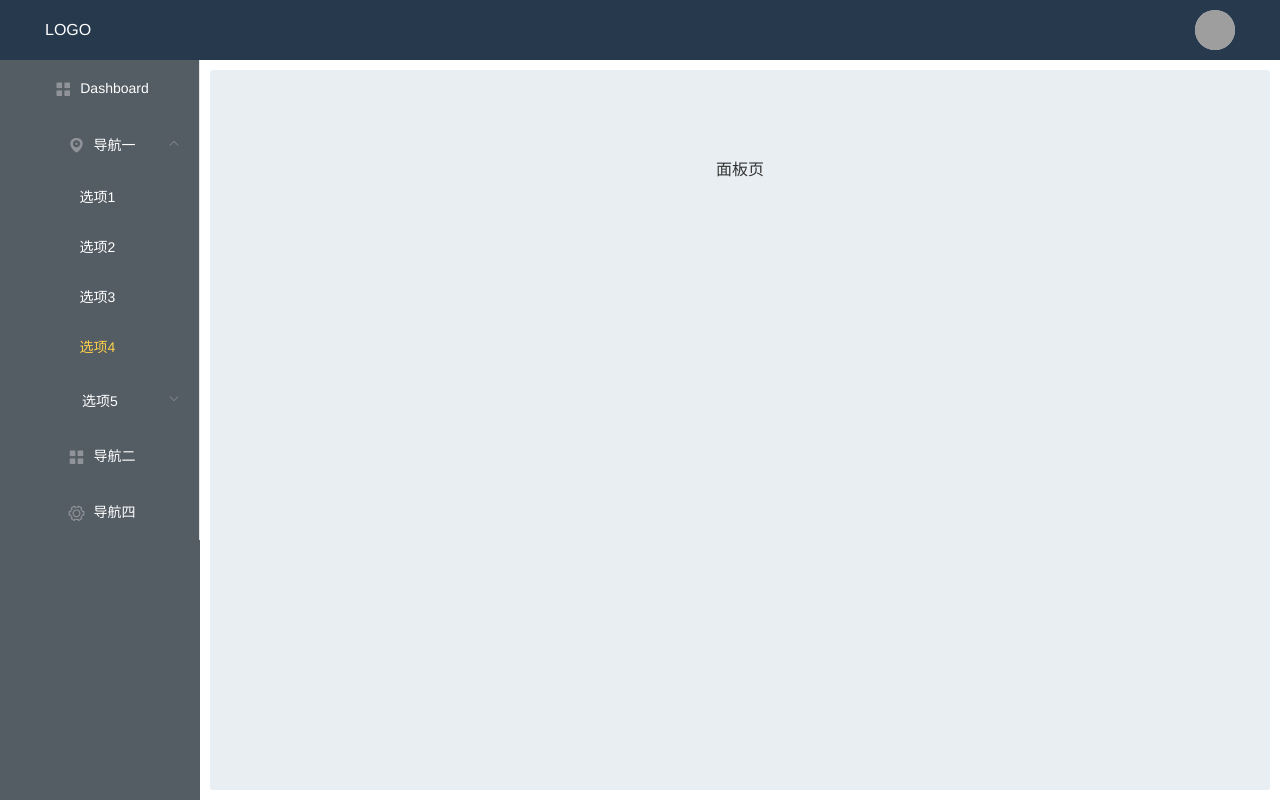
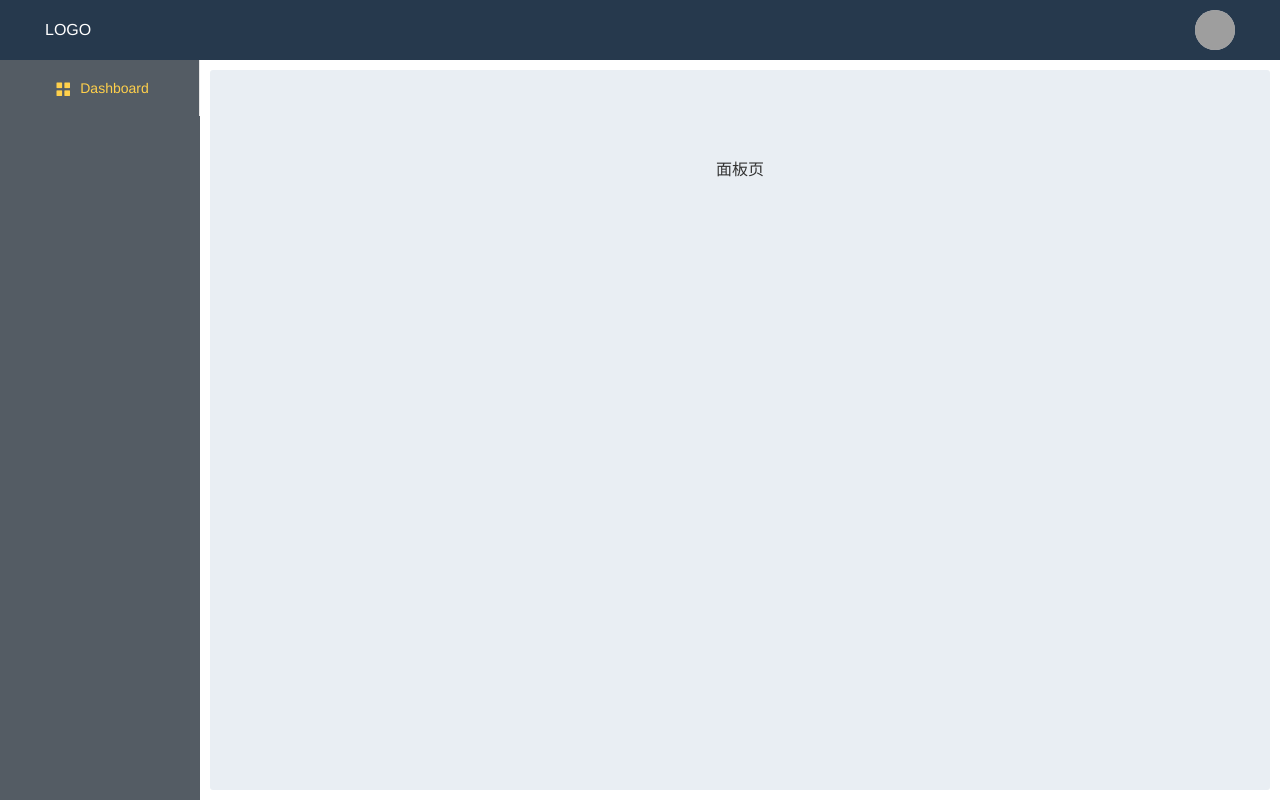
Before and after one commit to wentaoWeb/weite-ts-admin, a Vue app: page /dashboard in a window 1280 px wide. Built offline with nearby package versions, Linux system fonts and the light colour scheme; grey boxes are pictures that could not be loaded.

Commit message:
框架雏形

```diff
--- a/src/layout/side/Index.vue
+++ b/src/layout/side/Index.vue
@@ -1,6 +1,6 @@
 <template>
     <div>
-        <el-menu default-active="1-4-1" class="el-menu-vertical-demo"
+        <el-menu default-active="/dashboard" class="el-menu-vertical-demo"
                  @select="handSelect"
                  background-color="#545c64"
                  text-color="#fff"
@@ -10,38 +10,38 @@
                 <i class="el-icon-menu"></i>
                 <template #title>Dashboard</template>
             </el-menu-item>
-            <el-submenu index="1">
-                <template #title>
-                    <i class="el-icon-location"></i>
-                    <span>导航一</span>
-                </template>
-                <el-menu-item index="1-1">选项1</el-menu-item>
-                <el-menu-item index="1-2">选项2</el-menu-item>
-                <el-menu-item index="1-3">选项3</el-menu-item>
-                <el-menu-item index="1-4-1">选项4</el-menu-item>
-                <el-submenu index="1-5">
-                    <template #title>
-                        <span>选项5</span>
-                    </template>
-                    <el-menu-item index="5-1-1">选项5-1</el-menu-item>
-                    <el-menu-item index="5-1-2">选项5-2</el-menu-item>
-                    <el-menu-item index="5-1-3">选项5-3</el-menu-item>
-                    <el-menu-item index="5-1-4-1">选项5-1</el-menu-item>
-                    <el-menu-item index="5-1-4-2">选项5-2</el-menu-item>
-                    <el-menu-item index="5-1-4-3">选项5-3</el-menu-item>
-                    <el-menu-item index="5-1-4-4">选项5-4</el-menu-item>
-                    <el-menu-item index="5-1-4-5">选项5-5</el-menu-item>
-                    <el-menu-item index="5-1-4-6">选项5-6</el-menu-item>
-                </el-submenu>
-            </el-submenu>
-            <el-menu-item index="2">
-                <i class="el-icon-menu"></i>
-                <template #title>导航二</template>
-            </el-menu-item>
-            <el-menu-item index="4">
-                <i class="el-icon-setting"></i>
-                <template #title>导航四</template>
-            </el-menu-item>
+<!--            <el-submenu index="1">-->
+<!--                <template #title>-->
+<!--                    <i class="el-icon-location"></i>-->
+<!--                    <span>导航一</span>-->
+<!--                </template>-->
+<!--                <el-menu-item index="1-1">选项1</el-menu-item>-->
+<!--                <el-menu-item index="1-2">选项2</el-menu-item>-->
+<!--                <el-menu-item index="1-3">选项3</el-menu-item>-->
+<!--                <el-menu-item index="1-4-1">选项4</el-menu-item>-->
+<!--                <el-submenu index="1-5">-->
+<!--                    <template #title>-->
+<!--                        <span>选项5</span>-->
+<!--                    </template>-->
+<!--                    <el-menu-item index="5-1-1">选项5-1</el-menu-item>-->
+<!--                    <el-menu-item index="5-1-2">选项5-2</el-menu-item>-->
+<!--                    <el-menu-item index="5-1-3">选项5-3</el-menu-item>-->
+<!--                    <el-menu-item index="5-1-4-1">选项5-1</el-menu-item>-->
+<!--                    <el-menu-item index="5-1-4-2">选项5-2</el-menu-item>-->
+<!--                    <el-menu-item index="5-1-4-3">选项5-3</el-menu-item>-->
+<!--                    <el-menu-item index="5-1-4-4">选项5-4</el-menu-item>-->
+<!--                    <el-menu-item index="5-1-4-5">选项5-5</el-menu-item>-->
+<!--                    <el-menu-item index="5-1-4-6">选项5-6</el-menu-item>-->
+<!--                </el-submenu>-->
+<!--            </el-submenu>-->
+<!--            <el-menu-item index="2">-->
+<!--                <i class="el-icon-menu"></i>-->
+<!--                <template #title>导航二</template>-->
+<!--            </el-menu-item>-->
+<!--            <el-menu-item index="4">-->
+<!--                <i class="el-icon-setting"></i>-->
+<!--                <template #title>导航四</template>-->
+<!--            </el-menu-item>-->
         </el-menu>
     </div>
 </template>
--- a/src/router/index.ts
+++ b/src/router/index.ts
@@ -14,6 +14,7 @@ const routes: Array<RouteRecordRaw> = [
     path: '/main',
     name: 'Main',
     component: () => require("../layout/Main"),
+    redirect:'/dashboard',
     children:[
       {
         path: '/dashboard',
```
